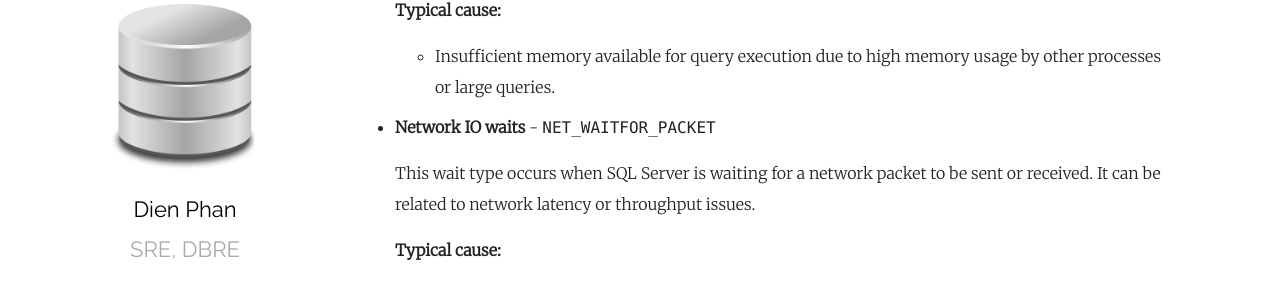
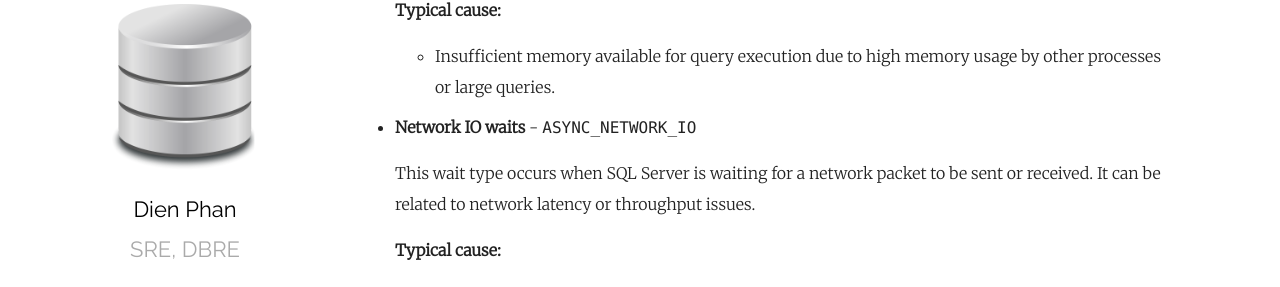
Before and after one commit to tdien105/blog, a Jekyll site: the page built from _posts/2024-03-06-sql-waits.md, in a window 1280 px wide and 900 px high, scrolled down 984 px. Shown: the part 142-429 px from the top of the window. Built offline with Jekyll 4.4.1, drawn with Linux system fonts in a browser that asks for light colours.

Commit message:
minor correction

```diff
--- a/_posts/2024-03-06-sql-waits.md
+++ b/_posts/2024-03-06-sql-waits.md
@@ -39,7 +39,7 @@ Mapping between performance counter and SQL Server wait type.
     **Typical cause:**
     * Insufficient memory available for query execution due to high memory usage by other processes or large queries.
 
-* **Network IO waits** - `NET_WAITFOR_PACKET`
+* **Network IO waits** - `ASYNC_NETWORK_IO`
 
     This wait type occurs when SQL Server is waiting for a network packet to be sent or received. It can be related to network latency or throughput issues.
 
```
